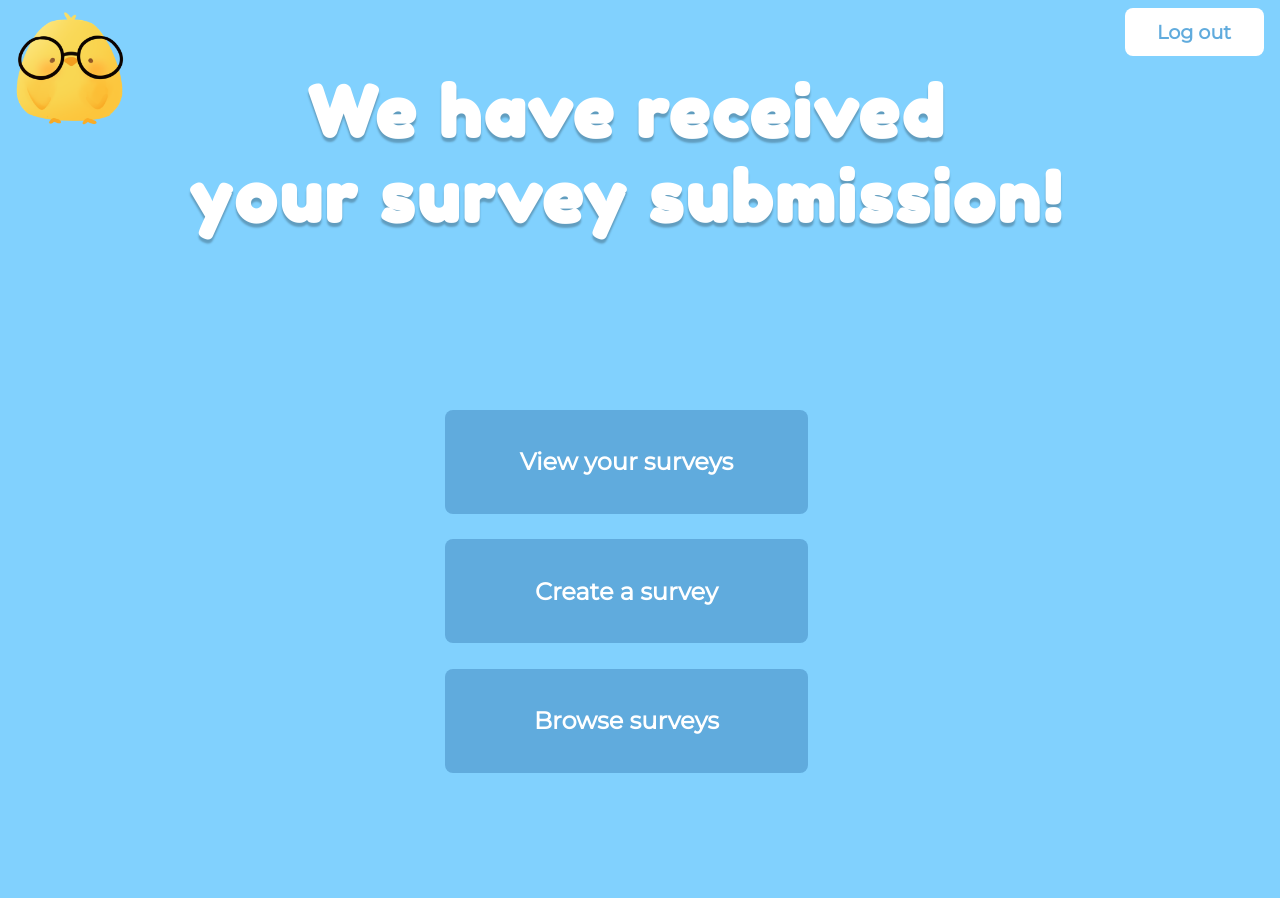
After one commit to xlab-classes/cse442-spring2022-team-team-pentaneers, a Flask app: page /submission_success in a window 1280 px wide. The commit adds this page. Run offline with Flask 2, Linux system fonts and the light colour scheme.

Commit message:
Added answer submission success page #54

```diff
--- /dev/null
+++ b/static/Completion.css
@@ -0,0 +1,201 @@
+
+body{
+    background-color: #81D1FE;
+    height: 100;
+    margin: 0;
+}
+
+/* Title of page */
+h1{
+    text-align: center;
+    text-shadow: 0px 4px 2px rgba(0, 0, 0, 0.25);
+    margin-top: 70px;
+    width: 100%;
+    height: 100px;
+    letter-spacing: +0.04em;
+    font-size: 70px;
+    font-family: Fredoka One;
+    color: white;
+}
+
+div.vertical_flex{
+	display: flex;
+	flex-direction: column;
+	justify-content: center;
+	align-items: center;
+    margin-left: 10%;
+    margin-bottom: 7rem;
+}
+
+/* Buttons */
+.buttonlogout {
+    float: right;
+    display: block;
+    margin-right: 1rem;
+    margin-bottom: 1rem;
+    margin-top: 0.5rem;
+    width: 75px;
+    padding: 0.75rem 2rem;
+    background-color: #ffffff;
+    font-family: Montserrat;
+    font-weight: 700;
+    font-size: 120%;
+    color: #60abdd;
+    border-radius: 0.5rem;
+    outline: none;
+    border: none;
+    cursor: pointer;
+    -webkit-transition: background-color 200ms ease in;
+    transition: background-color 200ms ease in;
+}
+
+.buttonlogout:hover {
+    background-color: #d0d0d0;
+    text-decoration: none;
+}
+
+.buttonlogout:link {
+    text-decoration: none;
+}
+
+.buttonlogout:visited {
+    text-decoration: none;
+}
+
+.buttonback {
+    display: block;
+    float: right;
+    margin-right: 1rem;
+    margin-bottom: 1rem;
+    margin-top: 0.5rem;
+    width: 80px;
+    padding: 0.75rem 2rem;
+    background-color: #60abdd;
+    font-family: Montserrat;
+    font-weight: 700;
+    font-size: 120%;
+    color: #ffffff;
+    border-radius: 0.5rem;
+    outline: none;
+    border: none;
+    cursor: pointer;
+    -webkit-transition: background-color 200ms ease in;
+    transition: background-color 200ms ease in;
+}
+
+.buttonback:hover {
+    background-color: #4d87ae;
+    text-decoration: none;
+}
+
+.buttonback:link {
+    text-decoration: none;
+}
+
+.buttonback:visited {
+    text-decoration: none;
+}
+
+
+.button{
+	width: 28.4vw;
+	height: 13vh;
+	margin: 1vw;
+
+	font-family: Montserrat;
+    font-weight: 700;
+    font-size: 150%;
+	text-align: center;
+
+	color: #FFFFFF;
+	background-color: #60ABDD;
+
+	border: none;
+	border-radius: 0.5rem;
+
+    display: inline-flex;
+    align-items: center;
+    align-content: stretch;
+    justify-content: space-evenly;
+
+    outline: none;
+    border: none;
+    cursor: pointer;
+    -webkit-transition: background-color 200ms ease in;
+    transition: background-color 200ms ease in;
+}
+
+.button:hover {
+    background-color: #4d87ae;
+    text-decoration: none;
+}
+
+.button:link {
+    text-decoration: none;
+}
+
+.button:visited {
+    text-decoration: none;
+}
+
+.buttonlink {
+    margin-left: 1rem;
+    margin-bottom: 1rem;
+    margin-top: 0.5rem;
+    padding: 1rem 3rem;
+    background-color: #ffffff;
+    font-family: Montserrat;
+    font-weight: 700;
+    font-size: 100%;
+    color: #60abdd;
+    border-radius: 0.5rem;
+    outline: none;
+    border: none;
+    cursor: pointer;
+    -webkit-transition: background-color 200ms ease in;
+    transition: background-color 200ms ease in;
+}
+
+.buttonlink:hover {
+    background-color: #d0d0d0;
+    text-decoration: none;
+}
+
+.buttonlink:link {
+    text-decoration: none;
+}
+
+.buttonlink:visited {
+    text-decoration: none;
+}
+
+
+/* Image */
+img.corner_duck{
+	position: absolute;
+	width: 23.6vw;
+	height: 44.7vh;
+	left: -5.8vw;
+	top: -16.3vh;
+	object-fit: contain;
+}
+
+/* Side scroll bar */
+::-webkit-scrollbar {
+    height: 15px;
+    width: 15px;
+}
+
+::-webkit-scrollbar-track {
+    background: #81d1fe;
+}
+
+::-webkit-scrollbar-thumb {
+    border-radius: 20px;
+    background: #4d87ae;
+}
+
+::-webkit-scrollbar-thumb:hover {
+    border-radius: 20px;
+    background: #28475c;
+}
--- /dev/null
+++ b/templates/Answer_Completion.html
@@ -0,0 +1,34 @@
+<!DOCTYPE html>
+<html lang="en">
+    <head>
+        <meta charset="UTF-8">
+        <meta http-equiv="X-UA-Compatible" content="IE=edge">
+        <meta name="viewport" content="width=device-width, initial-scale=1.0">
+        <link rel=stylesheet type=text/css href="{{ url_for('static', filename='Completion.css') }}">
+        <link href='https://fonts.googleapis.com/css?family=Montserrat' rel='stylesheet'>
+        <link href="https://fonts.googleapis.com/css2?family=Fredoka+One" rel="stylesheet">
+        <link rel="icon" type="image/png" href="{{ url_for('static', filename='favicon_duck.png') }}" sizes ="32x32"/>
+    </head>
+<body>
+
+    <img class="corner_duck" src="{{url_for('static', filename='corner_duck.png')}}">
+
+    <a button class = "buttonlogout" href = "{{ url_for('logout') }}" >Log out</button></a>
+
+    <div class="vertical_flex">
+
+		<h1> We have received <br> your survey submission! </h1>
+
+        <br><br><br><br><br><br><br><br><br><br>
+
+    	<a button class = "button" href = "{{ url_for('view_surveys') }}">View your surveys</button></a>
+
+		<a button class = "button" href = "{{ url_for('survey_editor') }}">Create a survey</button></a>
+
+		<a button class = "button" href = "{{ url_for('user_homepage') }}">Browse surveys</button></a>
+
+	</div>
+
+</body>
+
+</html>
```
Also changed, not shown: application.py (+6 -1 lines), static/Style.css (+35 -3 lines).
